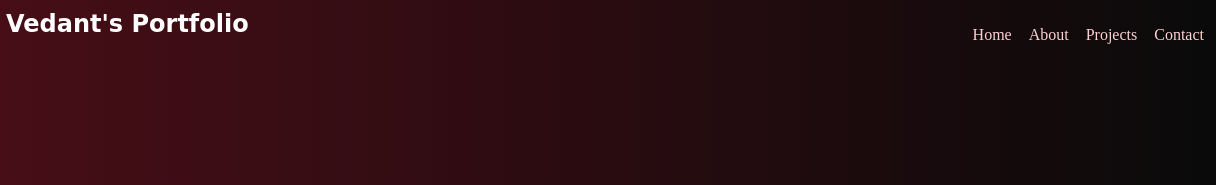
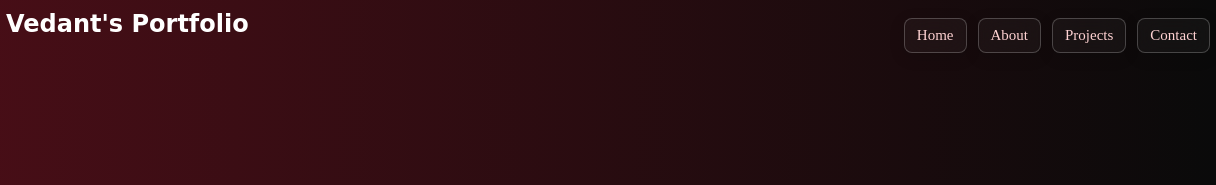
Before and after one commit to vedantmb07/Portfolio-Website, a plain HTML site: page index.html in a window 1280 px wide. Shown: the top 185 px of the page, 64-1280 px from the left. Drawn offline with Linux system fonts and the light colour scheme; a web font is replaced by a local one.

Commit message:
Made the navbar butttons more glassy giving a cleaner look

```diff
--- a/index.html
+++ b/index.html
@@ -10,7 +10,6 @@
     <link
         href="https://fonts.googleapis.com/css2?family=Kavoon&family=Playwrite+AU+QLD:wght@100..400&family=Chicle&display=swap"
         rel="stylesheet">
-    <script src="script.js"></script>
     <title>Vedant's Portfolio</title>
 </head>
 
@@ -19,10 +18,10 @@
         <img class="myLogo" src="images/pfp.jpg" alt="Developer Logo">
         <div class="myTitle">Vedant's Portfolio</div>
         <ul>
-            <li>Home</li>
-            <li>About</li>
-            <li>Projects</li>
-            <li>Contact</li>
+            <li><a class="nav-link" href="#home">Home</a></li>
+            <li><a class="nav-link" href="#about">About</a></li>
+            <li><a class="nav-link" href="#projects">Projects</a></li>
+            <li><a class="nav-link" href="#contact">Contact</a></li>
         </ul>
     </nav>
     <main>
@@ -36,6 +35,7 @@
             <h2>Full Stack Web Developer</h2>
         </section>
     </main>
+    <script src="script.js"></script>
 </body>
 
 </html>
--- a/style.css
+++ b/style.css
@@ -40,10 +40,32 @@ nav ul{
 
 nav ul li {
     list-style-type: none;
-    font-size: 16px;
+    margin-right: 6px;
+}
+
+.nav-link {
+    display: inline-flex;
+    align-items: center;
+    justify-content: center;
+    padding: 8px 12px;
+    border: 1px solid rgba(255, 255, 255, 0.22);
+    border-radius: 8px;
+    color: rgb(255, 210, 210);
+    font-size: 15px;
     font-family: "Kavoon", serif;
-    margin-right: 12px;
-    color: rgb(255, 210, 210);
+    text-decoration: none;
+    background: rgba(255, 255, 255, 0.035);
+    backdrop-filter: blur(14px);
+    -webkit-backdrop-filter: blur(14px);
+    box-shadow: 0 4px 16px rgba(0, 0, 0, 0.14);
+    transition: all 0.25s ease;
+}
+
+.nav-link:hover {
+    background: rgba(255, 255, 255, 0.08);
+    color: white;
+    transform: translateY(-1px);
+    box-shadow: 0 6px 18px rgba(0, 0, 0, 0.2);
 }
 
 .hero {
```
